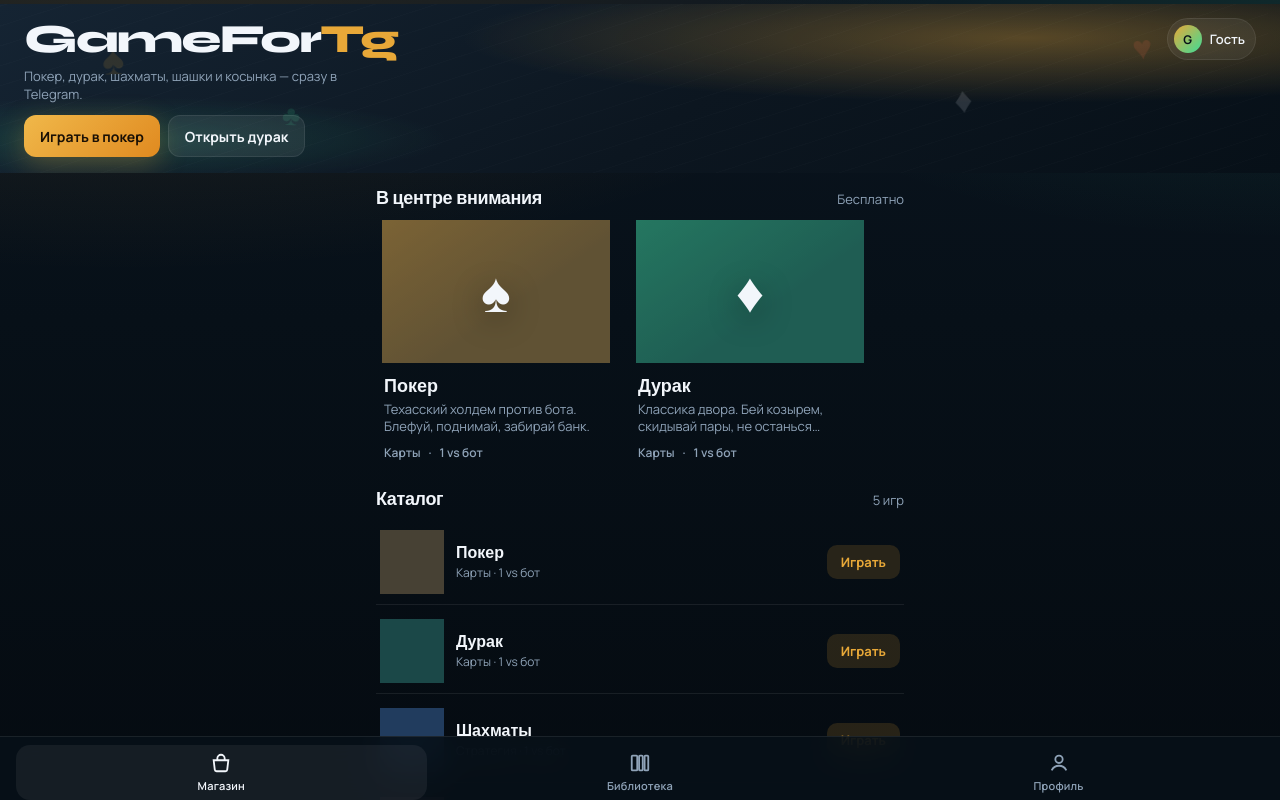
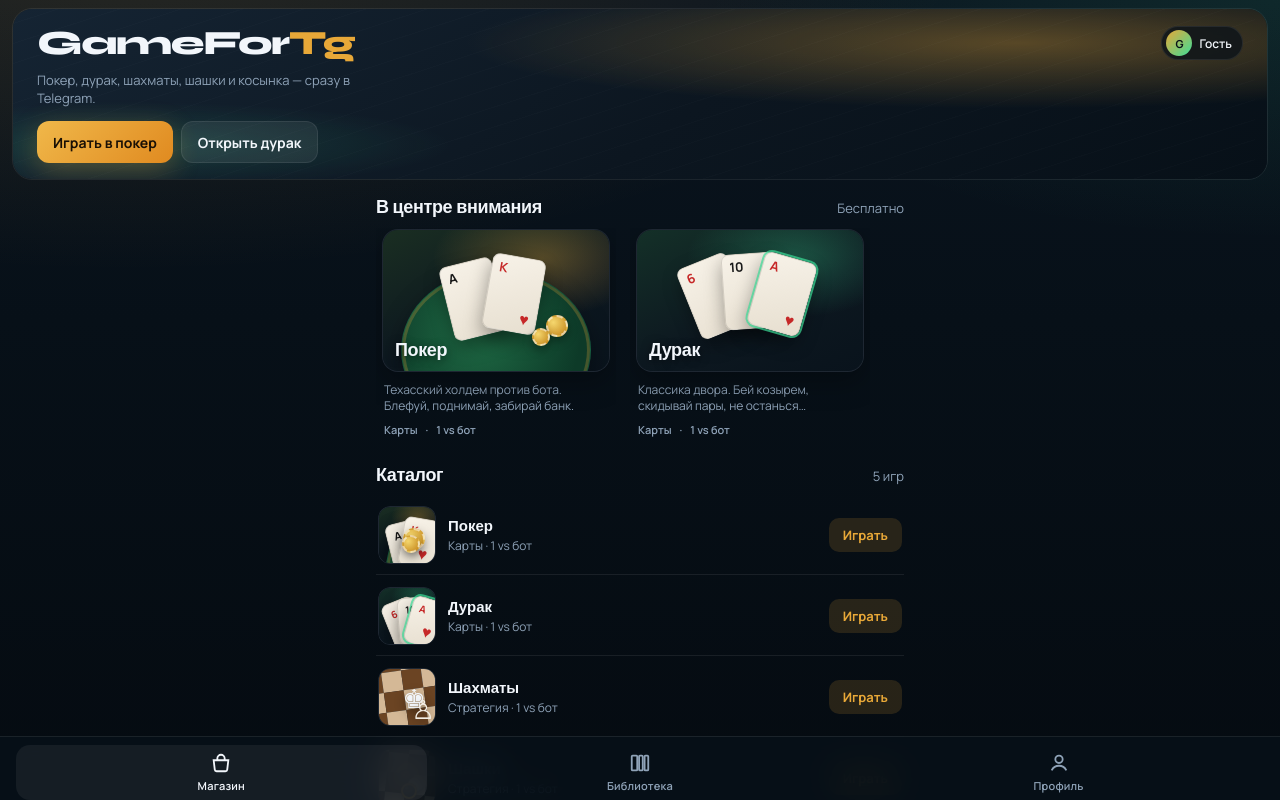
Before and after one commit to ve1LeRs/gamefortg, a React (Vite) app: page / in a window 1280 px wide. Built offline with nearby package versions, Linux system fonts and the light colour scheme.

Commit message:
Polish store covers and fix guest chip alignment
Replace flat suit/emoji tiles with illustrated game covers, keep the
guest chip on one row with the brand, and tighten the store hero.

Co-authored-by: ve1LeRs <ve1LeRs@users.noreply.github.com>

```diff
--- a/src/components/GameCover.tsx
+++ b/src/components/GameCover.tsx
@@ -1,40 +1,129 @@
-import type { GameMeta } from '../data/games'
+import type { GameId, GameMeta } from '../data/games'
 
-const ICONS: Record<string, string> = {
-  poker: '♠',
-  durak: '♦',
-  chess: '♟',
-  checkers: '●',
-  solitaire: '♣',
-}
-
-export function GameIcon({ id, size = 40 }: { id: string; size?: number }) {
+function PokerArt() {
   return (
-    <span style={{ fontSize: size, lineHeight: 1 }} aria-hidden>
-      {ICONS[id] ?? '🎮'}
-    </span>
+    <div className="cover-scene cover-poker" aria-hidden>
+      <div className="felt" />
+      <div className="card card-l">
+        <span>A</span>
+        <i>♠</i>
+      </div>
+      <div className="card card-r">
+        <span>K</span>
+        <i>♥</i>
+      </div>
+      <div className="chip chip-a" />
+      <div className="chip chip-b" />
+    </div>
   )
 }
 
-export function GameCover({ game, square }: { game: GameMeta; square?: boolean }) {
+function DurakArt() {
   return (
-    <div
-      className="game-cover"
-      style={
-        {
-          '--tile-glow': game.glow,
-          aspectRatio: square ? '1' : undefined,
-        } as React.CSSProperties
-      }
-    >
-      <div
-        className="game-cover-art"
-        style={{
-          background: `linear-gradient(145deg, ${game.accent}33, transparent 60%), ${game.accent}18`,
-        }}
-      >
-        <GameIcon id={game.id} size={square ? 48 : 56} />
+    <div className="cover-scene cover-durak" aria-hidden>
+      <div className="fan">
+        <div className="card c1">
+          <span>6</span>
+          <i>♦</i>
+        </div>
+        <div className="card c2">
+          <span>10</span>
+          <i>♣</i>
+        </div>
+        <div className="card c3 trump">
+          <span>A</span>
+          <i>♥</i>
+        </div>
       </div>
     </div>
   )
 }
+
+function ChessArt() {
+  return (
+    <div className="cover-scene cover-chess" aria-hidden>
+      <div className="mini-board">
+        {Array.from({ length: 16 }, (_, i) => (
+          <span key={i} className={(Math.floor(i / 4) + i) % 2 ? 'd' : 'l'} />
+        ))}
+      </div>
+      <div className="piece king">♚</div>
+      <div className="piece pawn">♙</div>
+    </div>
+  )
+}
+
+function CheckersArt() {
+  return (
+    <div className="cover-scene cover-checkers" aria-hidden>
+      <div className="mini-board">
+        {Array.from({ length: 16 }, (_, i) => (
+          <span key={i} className={(Math.floor(i / 4) + i) % 2 ? 'd' : 'l'} />
+        ))}
+      </div>
+      <div className="man m1" />
+      <div className="man m2" />
+      <div className="man m3" />
+    </div>
+  )
+}
+
+function SolitaireArt() {
+  return (
+    <div className="cover-scene cover-solitaire" aria-hidden>
+      <div className="stack s1">
+        <div className="card back" />
+        <div className="card">
+          <span>Q</span>
+          <i>♠</i>
+        </div>
+      </div>
+      <div className="stack s2">
+        <div className="card">
+          <span>J</span>
+          <i>♥</i>
+        </div>
+        <div className="card face low">
+          <span>10</span>
+          <i>♦</i>
+        </div>
+      </div>
+      <div className="stack s3">
+        <div className="card">
+          <span>A</span>
+          <i>♣</i>
+        </div>
+      </div>
+    </div>
+  )
+}
+
+const ART: Record<GameId, () => React.ReactNode> = {
+  poker: PokerArt,
+  durak: DurakArt,
+  chess: ChessArt,
+  checkers: CheckersArt,
+  solitaire: SolitaireArt,
+}
+
+export function GameCover({
+  game,
+  square,
+  showTitle,
+}: {
+  game: GameMeta
+  square?: boolean
+  showTitle?: boolean
+}) {
+  const Art = ART[game.id]
+  return (
+    <div
+      className={`game-cover cover-${game.id}${square ? ' is-square' : ''}`}
+      style={{ '--accent': game.accent, '--glow': game.glow } as React.CSSProperties}
+    >
+      <div className="cover-base" />
+      <Art />
+      {showTitle ? <div className="cover-title">{game.title}</div> : null}
+    </div>
+  )
+}
--- a/src/components/StorePage.tsx
+++ b/src/components/StorePage.tsx
@@ -16,18 +16,12 @@ export function StorePage({
     <div className="store-page">
       <section className="hero">
         <div className="hero-bg" />
-        <div className="hero-suits" aria-hidden>
-          <span>♠</span>
-          <span>♥</span>
-          <span>♣</span>
-          <span>♦</span>
-        </div>
 
         <div className="hero-top">
           <h1 className="hero-brand">
             GameFor<em>Tg</em>
           </h1>
-          <div className="user-chip">
+          <div className="user-chip" aria-label={user?.firstName ?? 'Гость'}>
             <div className="user-avatar">
               {user?.photoUrl ? (
                 <img src={user.photoUrl} alt="" />
@@ -73,13 +67,12 @@ export function StorePage({
               key={game.id}
               type="button"
               className="game-row"
-              style={{ '--tile-glow': game.glow } as React.CSSProperties}
               onClick={() => onPlay(game.id)}
             >
               <div className="game-row-art">
                 <GameCover game={game} square />
               </div>
-              <div>
+              <div className="game-row-text">
                 <h3>{game.title}</h3>
                 <p>
                   {game.genre} · {game.players}
@@ -97,9 +90,8 @@ export function StorePage({
 function FeaturedTile({ game, onPlay }: { game: GameMeta; onPlay: (id: string) => void }) {
   return (
     <button type="button" className="game-tile" onClick={() => onPlay(game.id)}>
-      <GameCover game={game} />
+      <GameCover game={game} showTitle />
       <div className="game-meta">
-        <h3>{game.title}</h3>
         <p>{game.tagline}</p>
         <div className="game-tags">
           <span>{game.genre}</span>
--- a/src/index.css
+++ b/src/index.css
@@ -77,7 +77,6 @@ img {
     linear-gradient(180deg, #0a141f 0%, var(--bg) 40%, #050b11 100%);
 }
 
-body.tg-fullscreen .brand-bar,
 body.tg-fullscreen .game-topbar {
   padding-top: calc(10px + var(--safe-top));
 }
@@ -85,6 +84,7 @@ body.tg-fullscreen .game-topbar {
 .app-main {
   flex: 1;
   overflow: auto;
+  padding-top: var(--safe-top);
   padding-bottom: calc(var(--nav-h) + var(--safe-bottom) + 12px);
   -webkit-overflow-scrolling: touch;
 }
@@ -143,41 +143,45 @@ body.tg-fullscreen .game-topbar {
 
 /* Store hero */
 .store-page {
-  padding: calc(4px + var(--safe-top)) 0 16px;
+  padding: 8px 0 16px;
 }
 
 .hero {
   position: relative;
   min-height: 0;
-  margin: 0 0 14px;
-  padding: 14px 16px 16px;
+  margin: 0 12px 16px;
+  padding: 16px;
   display: flex;
   flex-direction: column;
   justify-content: flex-start;
-  gap: 0;
   overflow: hidden;
   isolation: isolate;
-  animation: fade-in 0.5s ease both;
+  border-radius: 20px;
+  border: 1px solid var(--line);
+  animation: fade-in 0.45s ease both;
 }
 
 .hero-top {
   display: flex;
   align-items: center;
   justify-content: space-between;
-  gap: 12px;
-  margin-bottom: 8px;
+  gap: 10px;
+  margin-bottom: 10px;
   position: relative;
-  z-index: 1;
+  z-index: 2;
+  min-height: 36px;
 }
 
 .hero-brand {
   font-family: var(--font-display);
-  font-size: clamp(28px, 8vw, 40px);
+  font-size: clamp(26px, 7vw, 34px);
   font-weight: 800;
   letter-spacing: -0.04em;
   line-height: 1;
   margin: 0;
   white-space: nowrap;
+  flex: 1;
+  min-width: 0;
 }
 
 .hero-brand em {
@@ -186,13 +190,13 @@ body.tg-fullscreen .game-topbar {
 }
 
 .hero-copy {
-  margin: 0 0 12px;
+  margin: 0 0 14px;
   max-width: 22rem;
   color: var(--muted);
   font-size: 13px;
-  line-height: 1.35;
+  line-height: 1.4;
   position: relative;
-  z-index: 1;
+  z-index: 2;
 }
 
 .cta-row {
@@ -200,31 +204,34 @@ body.tg-fullscreen .game-topbar {
   flex-wrap: wrap;
   gap: 8px;
   position: relative;
-  z-index: 1;
+  z-index: 2;
 }
 
 .user-chip {
-  display: flex;
+  display: inline-flex;
   align-items: center;
-  gap: 8px;
-  padding: 6px 10px 6px 6px;
+  gap: 7px;
+  height: 34px;
+  padding: 0 10px 0 4px;
   border-radius: 999px;
-  background: rgba(255, 255, 255, 0.06);
+  background: rgba(7, 16, 24, 0.72);
   border: 1px solid var(--line);
-  font-size: 13px;
+  font-size: 12px;
   font-weight: 600;
-  max-width: 48vw;
+  max-width: 42vw;
   flex-shrink: 0;
+  align-self: center;
+  backdrop-filter: blur(8px);
 }
 
 .user-avatar {
-  width: 28px;
-  height: 28px;
+  width: 26px;
+  height: 26px;
   border-radius: 50%;
   background: linear-gradient(135deg, var(--accent), var(--accent-2));
   display: grid;
   place-items: center;
-  font-size: 12px;
+  font-size: 11px;
   font-weight: 700;
   color: #071018;
   overflow: hidden;
@@ -376,72 +383,251 @@ body.tg-fullscreen .game-topbar {
   display: none;
 }
 
+
 .game-tile {
-  flex: 0 0 72%;
-  max-width: 280px;
+  flex: 0 0 78%;
+  max-width: 300px;
   scroll-snap-align: start;
   text-align: left;
-  border-radius: 0;
   overflow: hidden;
   animation: rise 0.5s ease both;
 }
 
-.game-tile:nth-child(2) {
-  animation-delay: 0.06s;
-}
-.game-tile:nth-child(3) {
-  animation-delay: 0.12s;
-}
+.game-tile:nth-child(2) { animation-delay: 0.06s; }
 
 .game-cover {
   position: relative;
   aspect-ratio: 16 / 10;
   overflow: hidden;
-  background: var(--bg-soft);
+  border-radius: 16px;
+  border: 1px solid rgba(255,255,255,0.08);
+  background: #0b1520;
+  box-shadow: 0 10px 28px rgba(0,0,0,0.28);
 }
 
-.game-cover-art {
+.game-cover.is-square {
+  aspect-ratio: 1;
+  border-radius: 14px;
+}
+
+.cover-base {
+  position: absolute;
+  inset: 0;
+  background:
+    radial-gradient(ellipse 80% 70% at 70% 20%, rgba(232, 168, 56, 0.28), transparent 60%),
+    radial-gradient(ellipse 60% 50% at 20% 90%, rgba(61, 220, 151, 0.12), transparent 55%),
+    linear-gradient(155deg, #173044 0%, #0d1824 55%, #09131c 100%);
+}
+.game-cover.cover-poker .cover-base {
+  background:
+    radial-gradient(ellipse 80% 70% at 70% 20%, rgba(232, 168, 56, 0.32), transparent 60%),
+    linear-gradient(155deg, #1a2e22 0%, #0d1820 55%, #09131c 100%);
+}
+.game-cover.cover-durak .cover-base {
+  background:
+    radial-gradient(ellipse 80% 70% at 70% 20%, rgba(61, 220, 151, 0.28), transparent 60%),
+    linear-gradient(155deg, #143028 0%, #0d1820 55%, #09131c 100%);
+}
+.game-cover.cover-chess .cover-base {
+  background:
+    radial-gradient(ellipse 80% 70% at 70% 20%, rgba(91, 164, 255, 0.28), transparent 60%),
+    linear-gradient(155deg, #152536 0%, #0d1824 55%, #09131c 100%);
+}
+.game-cover.cover-checkers .cover-base {
+  background:
+    radial-gradient(ellipse 80% 70% at 70% 20%, rgba(255, 107, 74, 0.28), transparent 60%),
+    linear-gradient(155deg, #2a1a16 0%, #0d1820 55%, #09131c 100%);
+}
+.game-cover.cover-solitaire .cover-base {
+  background:
+    radial-gradient(ellipse 80% 70% at 70% 20%, rgba(192, 132, 252, 0.26), transparent 60%),
+    linear-gradient(155deg, #241830 0%, #0d1820 55%, #09131c 100%);
+}
+
+.cover-title {
+  position: absolute;
+  left: 12px;
+  bottom: 10px;
+  z-index: 3;
+  font-family: var(--font-display);
+  font-size: 18px;
+  font-weight: 800;
+  letter-spacing: -0.02em;
+  text-shadow: 0 2px 10px rgba(0,0,0,0.55);
+}
+
+.cover-scene {
+  position: absolute;
+  inset: 0;
+  z-index: 1;
+}
+
+/* shared mini cards */
+.cover-scene .card {
+  position: absolute;
+  width: 54px;
+  height: 76px;
+  border-radius: 8px;
+  background: linear-gradient(160deg, #f7f2e8, #e7dfd0);
+  color: #1a1a1a;
+  border: 1px solid rgba(0,0,0,0.12);
+  box-shadow: 0 8px 18px rgba(0,0,0,0.35);
+  display: flex;
+  flex-direction: column;
+  justify-content: space-between;
+  padding: 6px 7px;
+  font-weight: 800;
+  font-size: 13px;
+  line-height: 1;
+}
+.cover-scene .card i {
+  font-style: normal;
+  font-size: 16px;
+  align-self: flex-end;
+}
+.cover-scene .card.back {
+  background: linear-gradient(145deg, #1e3a5f, #0f2438);
+  color: transparent;
+  border-color: rgba(255,255,255,0.1);
+}
+.cover-scene .card.back::after {
+  content: '♦';
+  color: rgba(232,168,56,0.55);
+  font-size: 18px;
   position: absolute;
   inset: 0;
   display: grid;
   place-items: center;
-  font-size: 56px;
-  transition: transform 0.45s ease;
 }
 
-.game-tile:active .game-cover-art {
-  transform: scale(1.06);
+/* poker */
+.cover-poker .felt {
+  position: absolute;
+  left: 8%;
+  right: 8%;
+  top: 28%;
+  bottom: 18%;
+  border-radius: 50%;
+  background: radial-gradient(circle at 40% 40%, #1f6b45, #0d3a28 70%);
+  box-shadow: inset 0 0 0 3px rgba(232,168,56,0.25), 0 10px 24px rgba(0,0,0,0.35);
 }
+.cover-poker .card-l { left: 28%; top: 22%; transform: rotate(-14deg); }
+.cover-poker .card-r { left: 46%; top: 18%; transform: rotate(10deg); color: #c62828; }
+.cover-poker .chip {
+  position: absolute;
+  width: 22px;
+  height: 22px;
+  border-radius: 50%;
+  background: radial-gradient(circle at 30% 30%, #f5d76e, #c4861a);
+  border: 2px dashed rgba(255,255,255,0.55);
+  box-shadow: 0 4px 10px rgba(0,0,0,0.35);
+}
+.cover-poker .chip-a { right: 18%; bottom: 24%; }
+.cover-poker .chip-b { right: 26%; bottom: 18%; width: 18px; height: 18px; }
 
-.game-cover-art::before {
-  content: '';
+.game-cover.is-square.cover-poker .card { width: 36px; height: 50px; font-size: 11px; }
+.game-cover.is-square.cover-poker .card-l { left: 18%; top: 24%; }
+.game-cover.is-square.cover-poker .card-r { left: 40%; top: 20%; }
+
+/* durak */
+.cover-durak .fan { position: absolute; inset: 0; }
+.cover-durak .c1 { left: 22%; top: 20%; transform: rotate(-22deg); color: #c62828; }
+.cover-durak .c2 { left: 38%; top: 16%; transform: rotate(-4deg); }
+.cover-durak .c3 { left: 52%; top: 18%; transform: rotate(16deg); color: #c62828; }
+.cover-durak .trump {
+  outline: 2px solid rgba(61,220,151,0.7);
+}
+.game-cover.is-square.cover-durak .card { width: 34px; height: 48px; font-size: 10px; }
+.game-cover.is-square.cover-durak .c1 { left: 14%; }
+.game-cover.is-square.cover-durak .c2 { left: 34%; }
+.game-cover.is-square.cover-durak .c3 { left: 52%; }
+
+/* chess */
+.cover-chess .mini-board {
   position: absolute;
-  inset: 0;
-  background: var(--tile-glow, rgba(232, 168, 56, 0.25));
-  opacity: 0.85;
+  left: 50%;
+  top: 50%;
+  width: 112px;
+  height: 112px;
+  transform: translate(-54%, -58%) rotate(-8deg);
+  display: grid;
+  grid-template-columns: repeat(4, 1fr);
+  border: 2px solid rgba(255,255,255,0.18);
+  box-shadow: 0 12px 28px rgba(0,0,0,0.4);
 }
+.cover-chess .mini-board span.l { background: #d4b896; }
+.cover-chess .mini-board span.d { background: #6b4423; }
+.cover-chess .piece {
+  position: absolute;
+  font-size: 34px;
+  filter: drop-shadow(0 4px 6px rgba(0,0,0,0.45));
+}
+.cover-chess .king { left: 42%; top: 28%; }
+.cover-chess .pawn { left: 58%; top: 48%; font-size: 28px; color: #f4efe6; }
+.game-cover.is-square.cover-chess .mini-board { width: 84px; height: 84px; }
+.game-cover.is-square.cover-chess .piece { font-size: 26px; }
 
-.game-cover-art > * {
-  position: relative;
-  z-index: 1;
-  filter: drop-shadow(0 8px 16px rgba(0, 0, 0, 0.35));
+/* checkers */
+.cover-checkers .mini-board {
+  position: absolute;
+  left: 50%;
+  top: 50%;
+  width: 112px;
+  height: 112px;
+  transform: translate(-50%, -55%) rotate(6deg);
+  display: grid;
+  grid-template-columns: repeat(4, 1fr);
+  border: 2px solid rgba(255,255,255,0.15);
+  box-shadow: 0 12px 28px rgba(0,0,0,0.4);
 }
+.cover-checkers .mini-board span.l { background: #e2c39a; }
+.cover-checkers .mini-board span.d { background: #4a2f1c; }
+.cover-checkers .man {
+  position: absolute;
+  width: 22px;
+  height: 22px;
+  border-radius: 50%;
+  background: radial-gradient(circle at 35% 30%, #f3eee4, #cfc4b0 45%, #8a8070);
+  box-shadow: 0 3px 6px rgba(0,0,0,0.4), inset 0 -2px 0 rgba(0,0,0,0.25);
+}
+.cover-checkers .m1 { left: 34%; top: 34%; background: radial-gradient(circle at 35% 30%, #3a3a3a, #111); }
+.cover-checkers .m2 { left: 52%; top: 48%; }
+.cover-checkers .m3 {
+  left: 40%;
+  top: 58%;
+  background: radial-gradient(circle at 35% 30%, #555, #151515);
+  box-shadow: 0 3px 6px rgba(0,0,0,0.4), inset 0 0 0 2px #e8a838;
+}
+.game-cover.is-square.cover-checkers .mini-board { width: 84px; height: 84px; }
+.game-cover.is-square.cover-checkers .man { width: 16px; height: 16px; }
+
+/* solitaire */
+.cover-solitaire .stack { position: absolute; }
+.cover-solitaire .s1 { left: 18%; top: 18%; }
+.cover-solitaire .s2 { left: 40%; top: 22%; }
+.cover-solitaire .s3 { left: 62%; top: 20%; }
+.cover-solitaire .stack .card { position: relative; margin-top: -48px; }
+.cover-solitaire .stack .card:first-child { margin-top: 0; }
+.cover-solitaire .card.face.low { color: #c62828; }
+.cover-solitaire .s2 .card:last-child { color: #c62828; }
+.game-cover.is-square.cover-solitaire .card { width: 32px; height: 44px; font-size: 10px; }
+.game-cover.is-square.cover-solitaire .stack .card { margin-top: -28px; }
 
 .game-meta {
-  padding: 12px 2px 0;
+  padding: 10px 2px 0;
 }
 
 .game-meta h3 {
   margin: 0 0 4px;
   font-family: var(--font-display);
-  font-size: 18px;
+  font-size: 17px;
   font-weight: 700;
 }
 
 .game-meta p {
   margin: 0;
   color: var(--muted);
-  font-size: 13px;
+  font-size: 12px;
   line-height: 1.35;
   display: -webkit-box;
   -webkit-line-clamp: 2;
@@ -454,25 +640,24 @@ body.tg-fullscreen .game-topbar {
   gap: 8px;
   margin-top: 8px;
   color: var(--muted);
-  font-size: 12px;
+  font-size: 11px;
   font-weight: 600;
 }
 
 .game-list {
   display: flex;
   flex-direction: column;
-  gap: 4px;
+  gap: 2px;
 }
 
 .game-row {
   display: grid;
-  grid-template-columns: 64px 1fr auto;
+  grid-template-columns: 58px 1fr auto;
   gap: 12px;
   align-items: center;
-  padding: 10px 4px;
+  padding: 10px 2px;
   text-align: left;
   border-bottom: 1px solid var(--line);
-  transition: background 0.15s ease;
 }
 
 .game-row:active {
@@ -480,36 +665,26 @@ body.tg-fullscreen .game-topbar {
 }
 
 .game-row-art {
-  width: 64px;
-  height: 64px;
-  display: grid;
-  place-items: center;
-  font-size: 28px;
-  background: var(--bg-soft);
-  position: relative;
+  width: 58px;
+  height: 58px;
+  border-radius: 12px;
   overflow: hidden;
 }
 
-.game-row-art::before {
-  content: '';
-  position: absolute;
-  inset: 0;
-  background: var(--tile-glow);
-  opacity: 0.7;
+.game-row-art .game-cover {
+  width: 100%;
+  height: 100%;
+  border-radius: 12px;
+  box-shadow: none;
 }
 
-.game-row-art > * {
-  position: relative;
-  z-index: 1;
-}
-
-.game-row h3 {
+.game-row-text h3 {
   margin: 0 0 2px;
-  font-size: 16px;
+  font-size: 15px;
   font-family: var(--font-display);
 }
 
-.game-row p {
+.game-row-text p {
   margin: 0;
   font-size: 12px;
   color: var(--muted);
```
